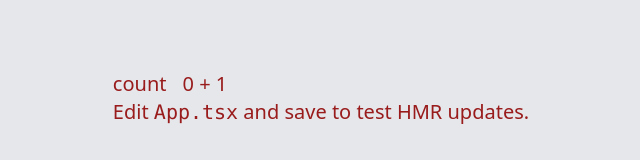
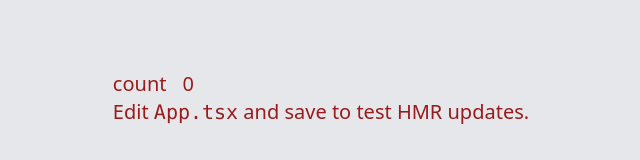
Before and after one commit to CameronBrouk/monorepo-practice, a React (Vite) app in the folder apps/vite-app/: page / in a window 1280 px wide. Shown: the part 302-462 px from the top of the page, without its empty margins (319-959 px from the left). Built offline with nearby package versions, Linux system fonts and the light colour scheme.

Commit message:
remove dumb change that broke test in app.tsx

```diff
--- a/apps/vite-app/src/App.tsx
+++ b/apps/vite-app/src/App.tsx
@@ -8,7 +8,7 @@ export function App() {
       <header>
         <span className='flex space-x-4'>
           <button onClick={() => setCount((count) => count + 1)}>count</button>
-          <p>{count} + 1</p>
+          <p>{count}</p>
         </span>
         <p>
           Edit <code>App.tsx</code> and save to test HMR updates.
```
